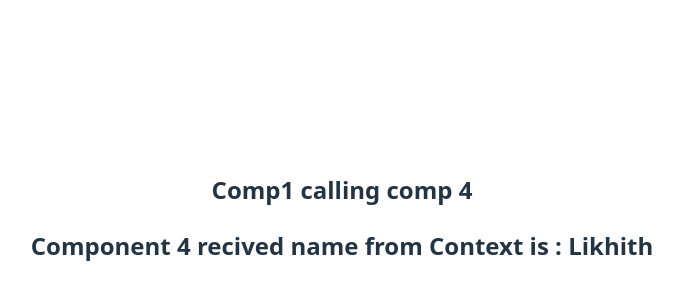
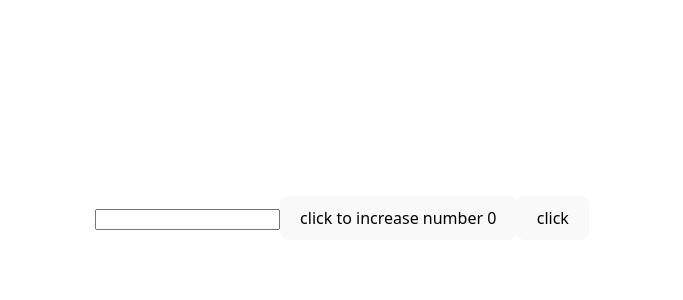
Before and after one commit to likhithsait/react, a React (Vite) app in the folder my-react-app/: page / in a window 1280 px wide. Shown: the part 182-482 px from the top of the page, without its empty margins (298-981 px from the left). Built offline with nearby package versions, Linux system fonts and the light colour scheme.

Commit message:
Use ref basic

```diff
--- a/my-react-app/src/App.jsx
+++ b/my-react-app/src/App.jsx
@@ -17,6 +17,7 @@ import { Carobj } from './Carobj'
 import DigitalClock from './DigitalClock'
 import {Comp1} from './Comp1'
 import  NameContext from'./NameContext'
+import { Myref } from './MyRef'
 function App() {
   const name="Likhith";
 
@@ -24,9 +25,7 @@ function App() {
   return (
     <>
       <div>
-        <NameContext.Provider value={name}>
-           <Comp1/>
-        </NameContext.Provider>
+      <Myref/>
       </div>
 
 
--- /dev/null
+++ b/my-react-app/src/MyRef.jsx
@@ -0,0 +1,33 @@
+
+import { useState, useRef, useEffect } from "react"
+
+
+export const Myref=()=>{
+    const [num, setNum] = useState(0);
+    const ref = useRef(null);
+    const handleClick=()=>{
+        setNum(num+1);
+        console.log("clicked");
+
+    }
+    useEffect(()=>{
+        console.log("rendered");
+    })
+    const handleClickref=()=>{
+        console.log(ref.current);
+       ref.current.style.backgroundColor =
+        ref.current.style.backgroundColor === "red" ? "blue" : "red";
+
+    }
+
+
+    return(
+        <div>
+            <input type="text" />
+            <button onClick={handleClick}>click to increase number {num}</button>
+
+            <button onClick={handleClickref} ref={ref}>click</button>
+        </div>
+    )
+
+}
```
Also changed, not shown: my-react-app/src/Comp2.jsx (deleted), my-react-app/src/Comp3.jsx (deleted).
